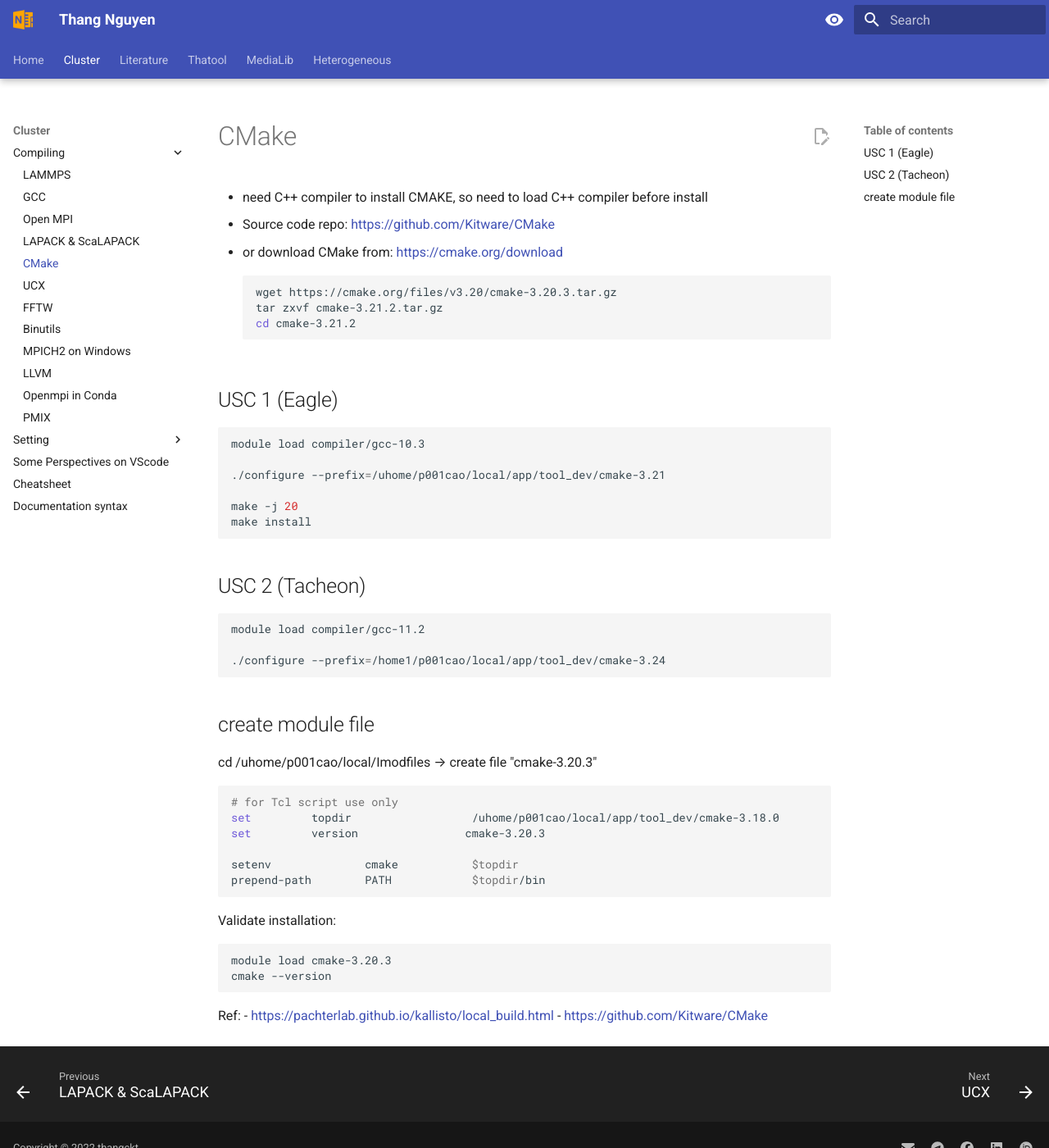
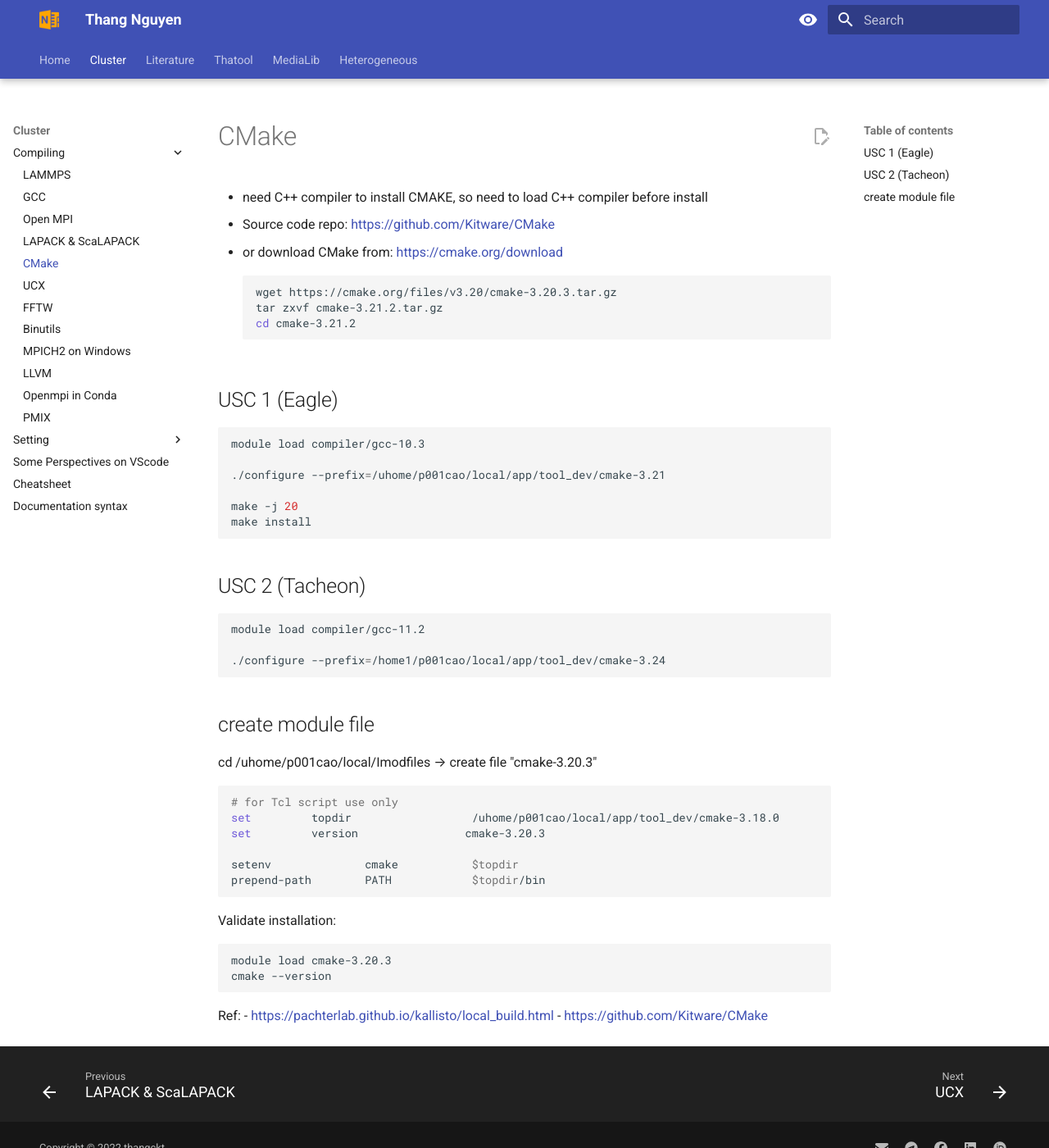
Before and after one commit to thangckt/thangckt.github.io, an MkDocs documentation site: the page built from docs/cluster/compiling/5_Compile_CMake.md, in a window 1280 px wide and 1400 px high. Shown: the whole window at 82% size. Built offline with MkDocs 1.6.1 and Material for MkDocs 9.7.7, drawn with Linux system fonts in a browser that asks for light colours; the version menu is left out.

Commit message:
Update full_width.css

```diff
--- a/docs/_extension/extra_css/full_width.css
+++ b/docs/_extension/extra_css/full_width.css
@@ -1,6 +1,6 @@
 /* Maximum space for text block */
 .md-grid {
-  max-width: 100%; /* or 100%, if you want to stretch to full-width */
+  max-width: 95%;            /* or 100%, if you want to stretch to full-width */
 }
 
 @media only screen and (min-width: 76.25em) {
```
